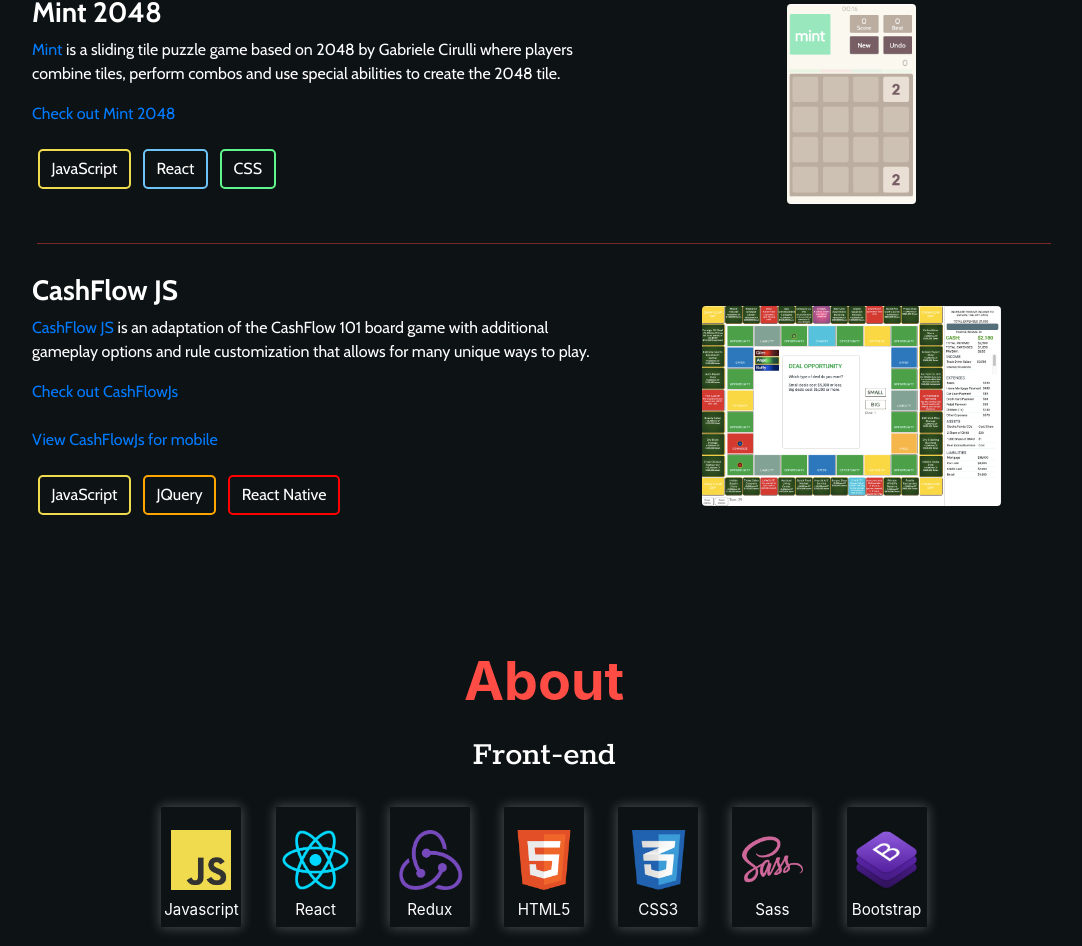
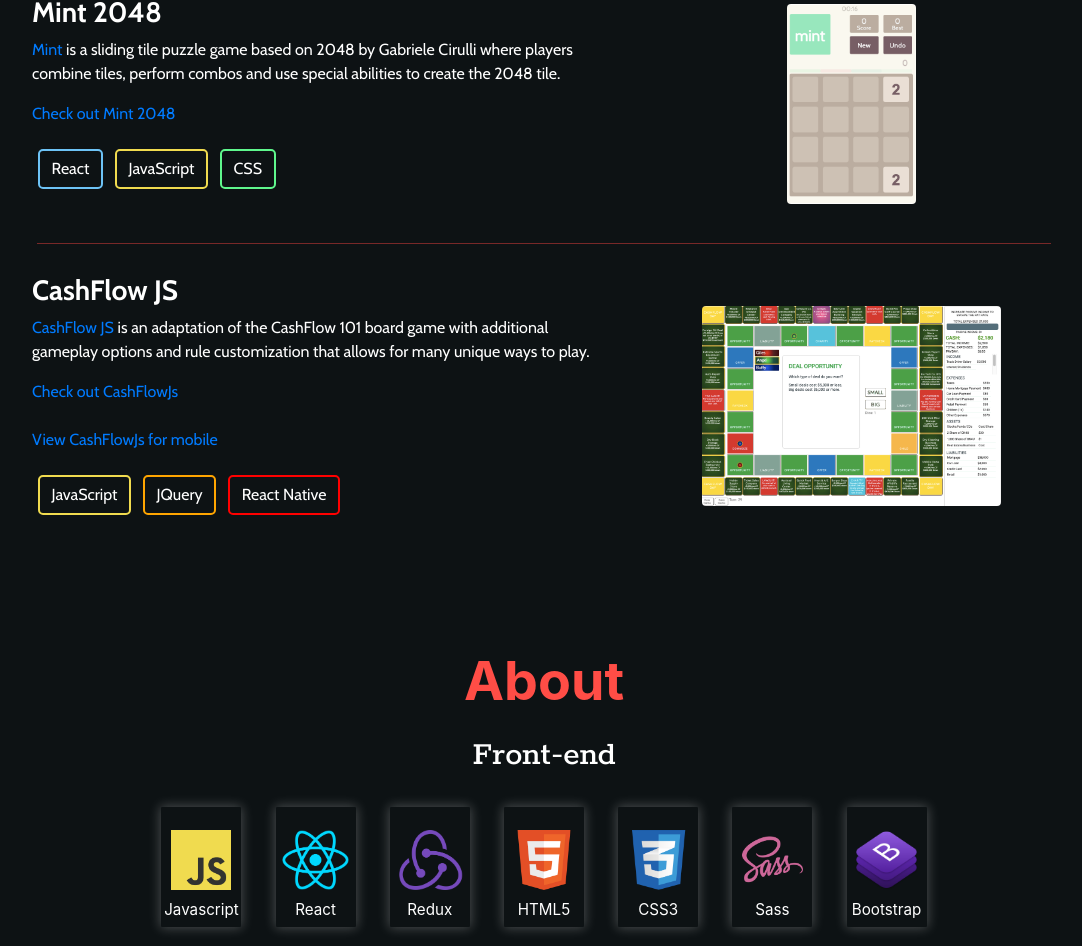
Before and after one commit to Sleighs/Portfolio, a React (Create React App) app: page / in a window 1280 px wide. Shown: the part 1863-2809 px from the top of the page, without its empty margins (96-1178 px from the left). Built offline with nearby package versions, Linux system fonts and the light colour scheme; no server answers; what google-maps-react would draw is missing.

Commit message:
Changed project skill order

```diff
--- a/src/Components/Projects/index.js
+++ b/src/Components/Projects/index.js
@@ -117,8 +117,8 @@
                         <a target="_blank" href="https://github.com/Sleighs/Mint-2048" rel="noreferrer">Check out Mint 2048 </a>
                     </p>
                     <div className="tag-row">
+                        <Tag name={'React'}/>
                         <Tag name={'JavaScript'}/>
-                        <Tag name={'React'}/>
                         <Tag name={'CSS'}/>
                     </div>
                 </div>
```
